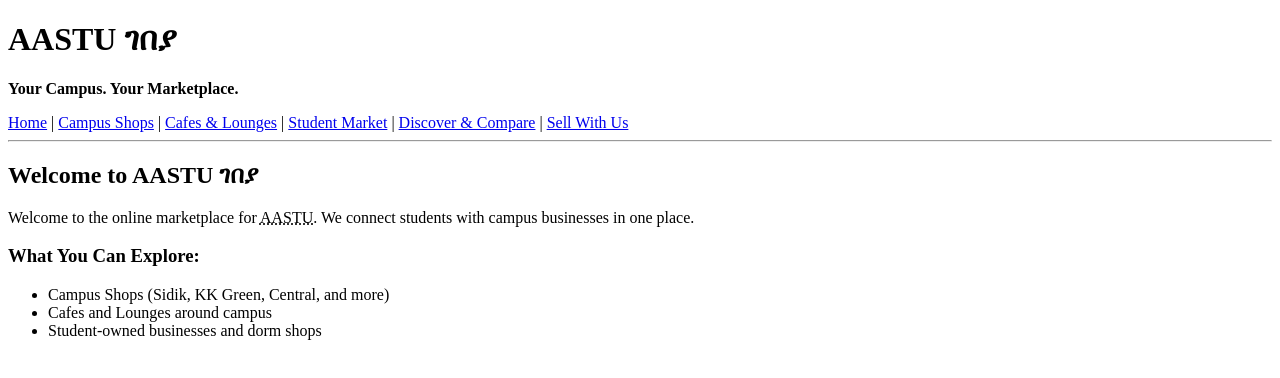
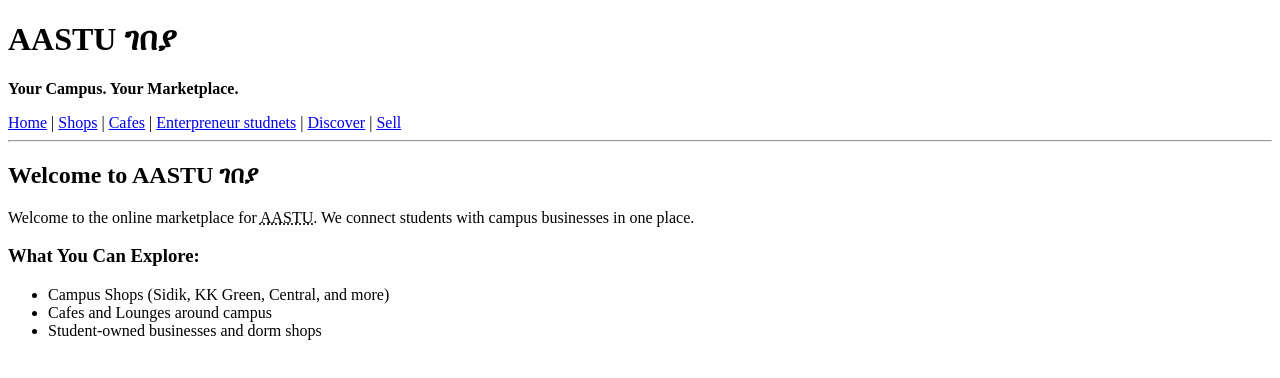
Before and after one commit to AASTU-GEBEYA/AASTU-Gebeya, a plain HTML site: page index.html in a window 1280 px wide. Drawn offline with Linux system fonts and the light colour scheme.

Commit message:
Update index.html

```diff
--- a/index.html
+++ b/index.html
@@ -3,8 +3,6 @@
 <head>
     <meta charset="UTF-8">
     <meta name="viewport" content="width=device-width, initial-scale=1.0">
-    <meta name="description" content="Campus marketplace for AASTU students">
-    <meta name="author" content="Member 1 Name">
     <title>AASTU ገበያ - Home</title>
 </head>
 <body>
@@ -13,11 +11,11 @@
         <p><strong>Your Campus. Your Marketplace.</strong></p>
         <nav>
             <a href="index.html">Home</a> |
-            <a href="shops.html">Campus Shops</a> |
-            <a href="cafes.html">Cafes &amp; Lounges</a> |
-            <a href="students.html">Student Market</a> |
-            <a href="discover.html">Discover &amp; Compare</a> |
-            <a href="sell.html">Sell With Us</a>
+            <a href="shops.html">Shops</a> |
+            <a href="cafes.html">Cafes</a> |
+            <a href="students.html">Enterpreneur studnets</a> |
+            <a href="discover.html">Discover</a> |
+            <a href="sell.html">Sell</a>
         </nav>
     </header>
     <hr>
```
